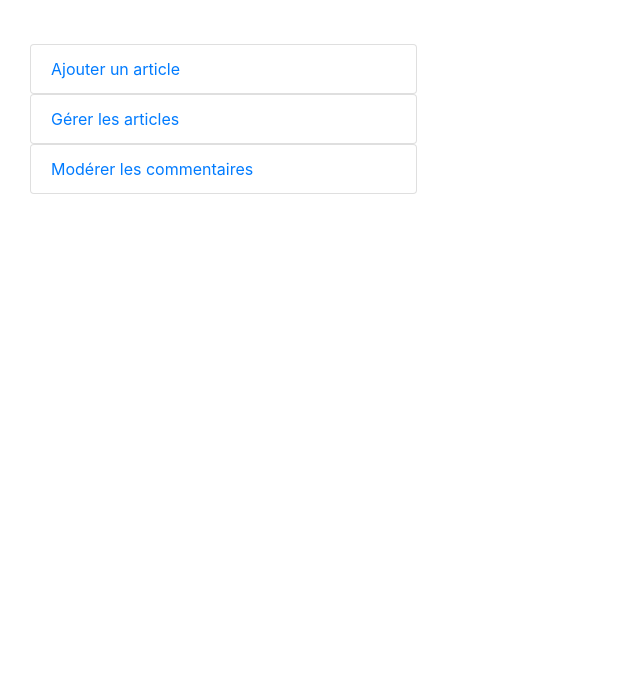
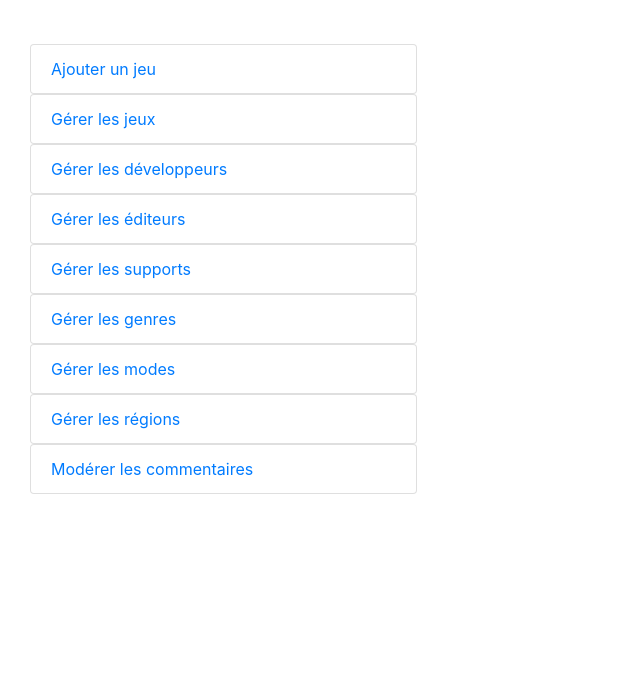
Before and after one commit to MattLavg/projet_05, a PHP site: template view/templates/back.twig in a window 1280 px wide. Shown: the part 56-740 px from the top of the page, without its empty margins (0-640 px from the left). Run offline with PHP 8.4, Linux system fonts and the light colour scheme; the template is opened without the code that fills it: most values are stand-ins (such as "Sample title", 1, 10 or a date in 2020); some libraries are stand-ins or nearby versions.

Commit message:
Ajout des liens edit-game et game-management ainsi que des liens des pages game et entités dans le menu gauche dans les templates front et back, ajout de tout l'affichage de la vue gameManagement.twig,modification de la route game-management dans le routeur et ajout de la méthode showGamesManagement dans le GameController.php

```diff
--- a/src/core/Routeur.php
+++ b/src/core/Routeur.php
@@ -33,7 +33,7 @@ class Routeur
         'add-game'             => ['controller' => 'App\Controller\GameController',       'method' => 'addGame'],
         'update-game'          => ['controller' => 'App\Controller\GameController',       'method' => 'updateGame'],
         'delete-game'          => ['controller' => 'App\Controller\GameController',       'method' => 'deleteGameAndComments'],
-        'game-management'      => ['controller' => 'App\Controller\BackController',       'method' => 'showGamesManagement'],
+        'game-management'      => ['controller' => 'App\Controller\GameController',       'method' => 'showGamesManagement'],
         'entity-management'    => ['controller' => 'App\Controller\EntityController',     'method' => 'showEntitiesManagement'],
         'add-entity'           => ['controller' => 'App\Controller\EntityController',     'method' => 'addEntity'],
         'update-entity'        => ['controller' => 'App\Controller\EntityController',     'method' => 'updateEntity'],
--- a/view/templates/back.twig
+++ b/view/templates/back.twig
@@ -46,10 +46,10 @@
                         <a class="nav-link" href="{{ HOST }}">Accueil</a>
                     </li>
                     <li class="nav-item dropdown">
-                        <a class="nav-link dropdown-toggle" href="{{ HOST }}post-management" id="navbarDropdownMenuLink" role="button" data-toggle="dropdown" aria-haspopup="true" aria-expanded="false">Administration</a>
+                        <a class="nav-link dropdown-toggle" href="#" id="navbarDropdownMenuLink" role="button" data-toggle="dropdown" aria-haspopup="true" aria-expanded="false">Administration</a>
                         <div class="dropdown-menu" aria-labelledby="navbarDropdownMenuLink">
-                            <a href="{{ HOST }}edit" class="dropdown-item">Ajouter un jeu</a>
-                            <a href="{{ HOST }}post-management" class="dropdown-item">Gérer les jeux</a>
+                            <a href="{{ HOST }}edit-game" class="dropdown-item">Ajouter un jeu</a>
+                            <a href="{{ HOST }}game-management" class="dropdown-item">Gérer les jeux</a>
                             <a href="{{ HOST }}entity-management/entity/developer" class="dropdown-item">Gérer les développeurs</a>
                             <a href="{{ HOST }}entity-management/entity/publisher" class="dropdown-item">Gérer les éditeurs</a>
                             <a href="{{ HOST }}entity-management/entity/platform" class="dropdown-item">Gérer les supports</a>
@@ -81,8 +81,14 @@
 
                     <div class="col-lg-4 leftMenu">
                         <ul class="list-group">
-                            <a href="{{ HOST }}edit"><li class="list-group-item">Ajouter un article</li></a>
-                            <a href="{{ HOST }}post-management"><li class="list-group-item">Gérer les articles</li></a>
+                            <a href="{{ HOST }}edit-game"><li class="list-group-item">Ajouter un jeu</li></a>
+                            <a href="{{ HOST }}game-management"><li class="list-group-item">Gérer les jeux</li></a>
+                            <a href="{{ HOST }}entity-management/entity/developer"><li class="list-group-item">Gérer les développeurs</li></a>
+                            <a href="{{ HOST }}entity-management/entity/publisher"><li class="list-group-item">Gérer les éditeurs</li></a>
+                            <a href="{{ HOST }}entity-management/entity/platform"><li class="list-group-item">Gérer les supports</li></a>
+                            <a href="{{ HOST }}entity-management/entity/genre"><li class="list-group-item">Gérer les genres</li></a>
+                            <a href="{{ HOST }}entity-management/entity/mode"><li class="list-group-item">Gérer les modes</li></a>
+                            <a href="{{ HOST }}entity-management/entity/region"><li class="list-group-item">Gérer les régions</li></a>
                             <a href="{{ HOST }}reported-comments"><li class="list-group-item">Modérer les commentaires</li></a>
                         </ul>
                     </div>
--- a/view/templates/front.twig
+++ b/view/templates/front.twig
@@ -48,10 +48,10 @@
 
                     {% if connected %}
                         <li class="nav-item dropdown">
-                            <a class="nav-link dropdown-toggle" href="{{ HOST }}post-management" id="navbarDropdownMenuLink" role="button" data-toggle="dropdown" aria-haspopup="true" aria-expanded="false">Administration</a>
+                            <a class="nav-link dropdown-toggle" href="#" id="navbarDropdownMenuLink" role="button" data-toggle="dropdown" aria-haspopup="true" aria-expanded="false">Administration</a>
                             <div class="dropdown-menu" aria-labelledby="navbarDropdownMenuLink">
-                                <a href="{{ HOST }}edit" class="dropdown-item">Ajouter un jeu</a>
-                                <a href="{{ HOST }}post-management" class="dropdown-item">Gérer les jeux</a>
+                                <a href="{{ HOST }}edit-game" class="dropdown-item">Ajouter un jeu</a>
+                                <a href="{{ HOST }}game-management" class="dropdown-item">Gérer les jeux</a>
                                 <a href="{{ HOST }}entity-management/entity/developer" class="dropdown-item">Gérer les développeurs</a>
                                 <a href="{{ HOST }}entity-management/entity/publisher" class="dropdown-item">Gérer les éditeurs</a>
                                 <a href="{{ HOST }}entity-management/entity/platform" class="dropdown-item">Gérer les supports</a>
```
Also changed, not shown: src/controller/GameController.php (+52 -0 lines), view/backend/gameManagement.twig (+46 -0 lines), 2 other files.
